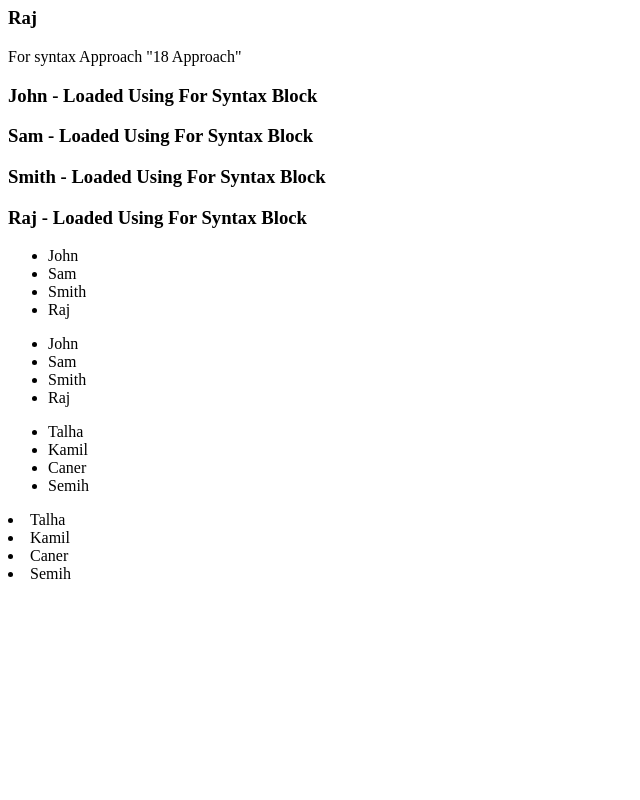
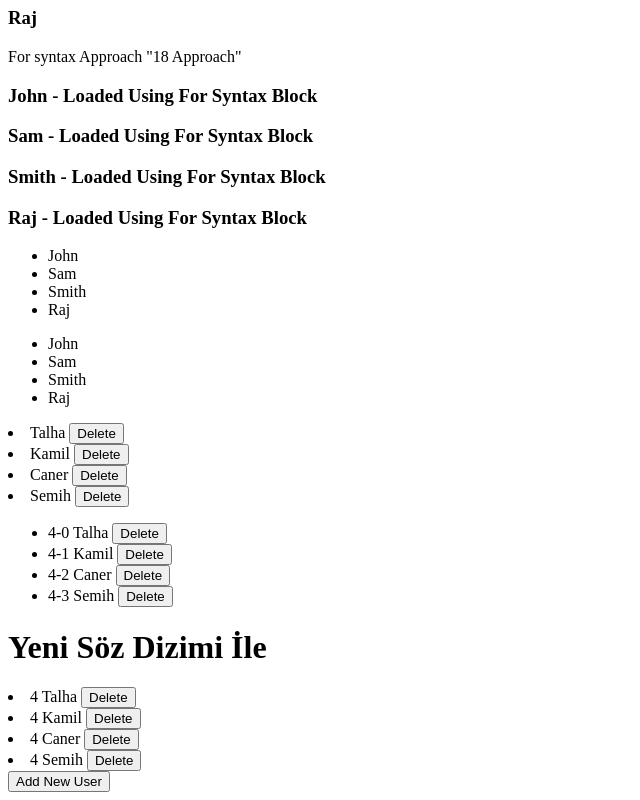
Before and after one commit to kamillsen/angularLearning, an Angular app: page / in a window 1280 px wide. Shown: the part 1084-1884 px from the top of the page, without its empty margins (0-640 px from the left). Before the commit the page ends 1675 px from the top, so only its background shows below. Built offline with nearby package versions, Linux system fonts and the light colour scheme.

Commit message:
version-2 güncelleme

```diff
--- a/src/app/app.component.html
+++ b/src/app/app.component.html
@@ -124,11 +124,30 @@
 }
 </ul>
 
-<ul>
-    <li *ngFor="let usersobj of usersObj">{{usersobj.name}}</li>
-</ul>
 
 @for(user of usersObj;track user){
 
-   <li>{{user.name}}</li>
+   <li>{{user.name}} <button (click)="onDelete1(user)">Delete</button></li>
 }
+
+
+<p *ngIf="usersObj.length==0"> No User To Display</p>
+
+<ul>
+    <li *ngFor="let usersobj of usersObj; let i = index; let usersCount = count">
+        {{usersCount}}-{{i}} {{usersobj.name}}
+        <button (click)="onDelete2(2)">Delete</button></li>
+
+</ul>
+
+
+    <h1>Yeni Söz Dizimi İle </h1>
+@for(user of usersObj;track user; let i = $index; let usersCount =  $count){ <!--* $ işareti önemli burda-->
+
+    <li>{{usersCount}} {{user.name}} <button (click)="onDelete2(i)">Delete</button></li>
+
+ }
+
+<!--* Change Detection-->
+
+<button (click)="addNewUser()">Add New User</button>
--- a/src/app/app.component.ts
+++ b/src/app/app.component.ts
@@ -44,5 +44,23 @@ export class AppComponent {
       { id: 4, name:'Semih', email: 'semih@gmail.com'}
     ]
 
+    constructor(){
+      console.log(this.usersObj.length);
+    }
+
+    addNewUser(){
+      let user = {id:5 , name: 'User 1', email: 'user1@gmail.com'};
+      this.usersObj.push(user);
+    }
+
+    onDelete1(user:object){
+        let index=this.usersObj.indexOf(user);
+        console.log(index);
+        this.usersObj.splice(index, 1) //* index ten başla 1 adet öge sil
+    }
+
+    onDelete2(index:number){
+     this.usersObj.splice(index,1)
+  }
 
 }
```
